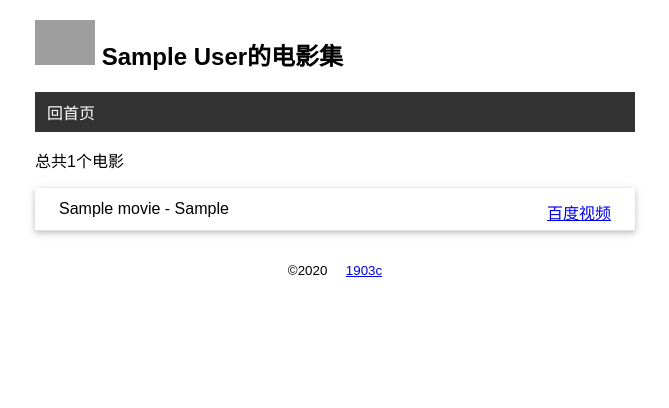
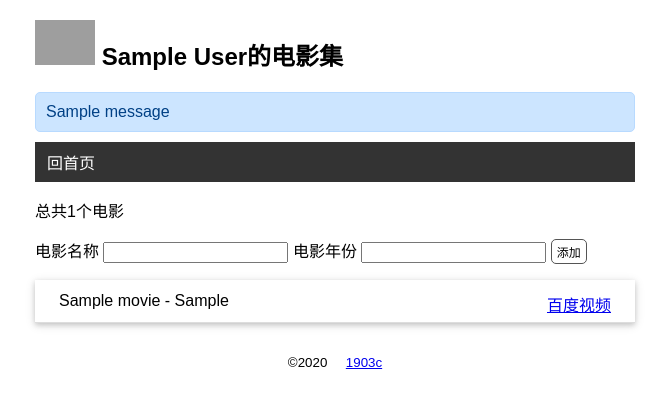
Before and after one commit to yuanbin1111/flaskweb, a Flask app: page / in a window 1280 px wide. Shown: the top 408 px of the page, without its empty margins (305-974 px from the left). Run offline with Flask 2, Linux system fonts and the light colour scheme; tables that the repository leaves empty hold one stand-in row (values such as "Sample post"); one stand-in notice (Sample message) is shown; grey boxes are pictures that could not be loaded.

Commit message:
表单操作

```diff
--- a/watchlist/app.py
+++ b/watchlist/app.py
@@ -1,6 +1,6 @@
 import os,sys
 
-from flask import Flask,url_for,render_template
+from flask import Flask,url_for,render_template,request,redirect,flash
 from flask_sqlalchemy import SQLAlchemy
 import click
 
@@ -14,6 +14,8 @@ app = Flask(__name__)
 
 app.config['SQLALCHEMY_DATABASE_URI'] = perfix + os.path.join(app.root_path,'data.db')
 app.config['SQLALCHEMY_TRACK_MODIFICATIONS'] = False
+app.config['SECRET_KEY'] = '1903_dev'
+
 db = SQLAlchemy(app)
 
 
@@ -29,8 +31,22 @@ class Movie(db.Model):
 
 
 #view 视图函数
-@app.route('/')
+@app.route('/',methods=["POST","GET"])
 def index():
+    if request.method == "POST":
+        #获取表单数据
+        title = request.form.get('title')
+        year = request.form.get('year')
+        #验证数据
+        if not title or not year or len(year)>4 or len(title)>60:
+            flash("输入错误")
+            return redirect(url_for('index'))
+        #如果条件都满足，就将数据保存到数据库
+        movie = Movie(title=title,year=year)  #创建记录
+        db.session.add(movie)
+        db.session.commit()
+        flash("添加数据成功")
+        return redirect(url_for('index'))
     movies = Movie.query.all()
     return render_template("index.html",movies=movies)
 
--- a/watchlist/static/css/style.css
+++ b/watchlist/static/css/style.css
@@ -72,3 +72,32 @@ nav li a:hover{
     border-radius: 5px;
     padding: 3px 5px;
 }
+
+.btn{
+    font-size: 12px;
+    padding: 3px 5px;
+    text-decoration: none;
+    cursor: pointer;
+    background-color: white;
+    color: black;
+    border: 1px solid #555555;
+    border-radius: 5px;
+}
+
+.btn:hover{
+    text-decoration: none;
+    background-color: black;
+    color:white;
+    border: 1px solid black;
+}
+
+.alert{
+    position: relative;
+    padding: 10px;
+    margin: 10px 0;
+    border: 1px solid transparent;
+    color: #004085;
+    background-color: #cce5ff;
+    border-color: #b8daff;
+    border-radius: 5px;
+}
--- a/watchlist/templates/base.html
+++ b/watchlist/templates/base.html
@@ -13,6 +13,10 @@
     <img src="{{ url_for('static',filename='images/ym.jpg ') }}" alt="头像" class='avatar'>
     {{ user.name }}的电影集
     </h2>
+    <!-- flash消息 列表循环 -->
+    {% for message in get_flashed_messages() %}
+        <div class="alert">{{ message }}</div>
+    {% endfor %}
     <nav>
         <ul>
             <li>
--- a/watchlist/templates/index.html
+++ b/watchlist/templates/index.html
@@ -3,6 +3,15 @@
 {% block content %}
 
 <p>总共{{ movies|length }}个电影</p>
+
+<!-- 添加电影的表单-->
+<form action="" method="POST">
+    电影名称 <input type="text" name="title" required autocomplete="off">
+    电影年份 <input type="text" name="year" required autocomplete="off">
+    <input class="btn" type="submit" value="添加">
+
+</form>
+
 <ul class="movie-list">
     {% for movie in movies%}
     <li>
```
